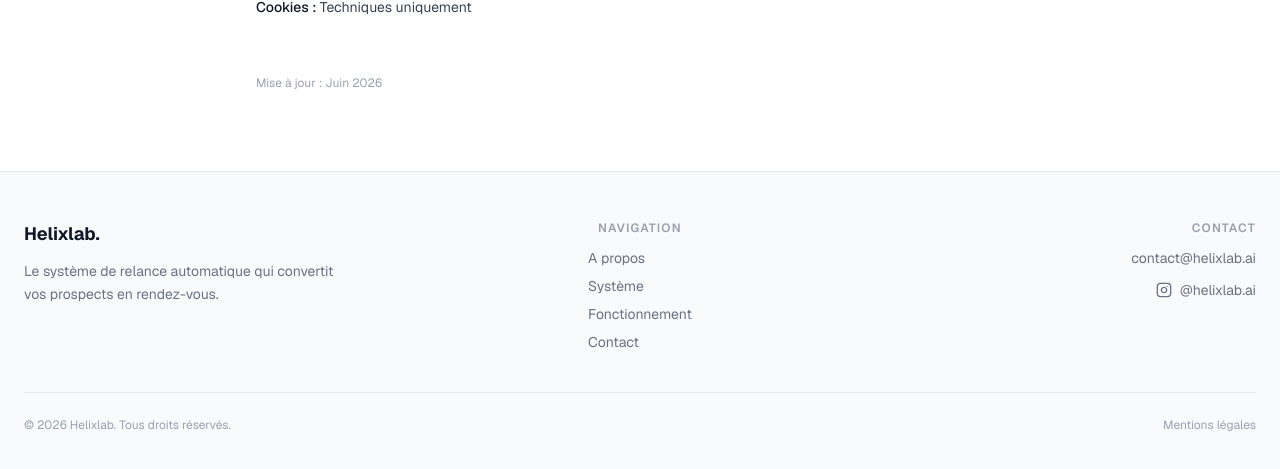
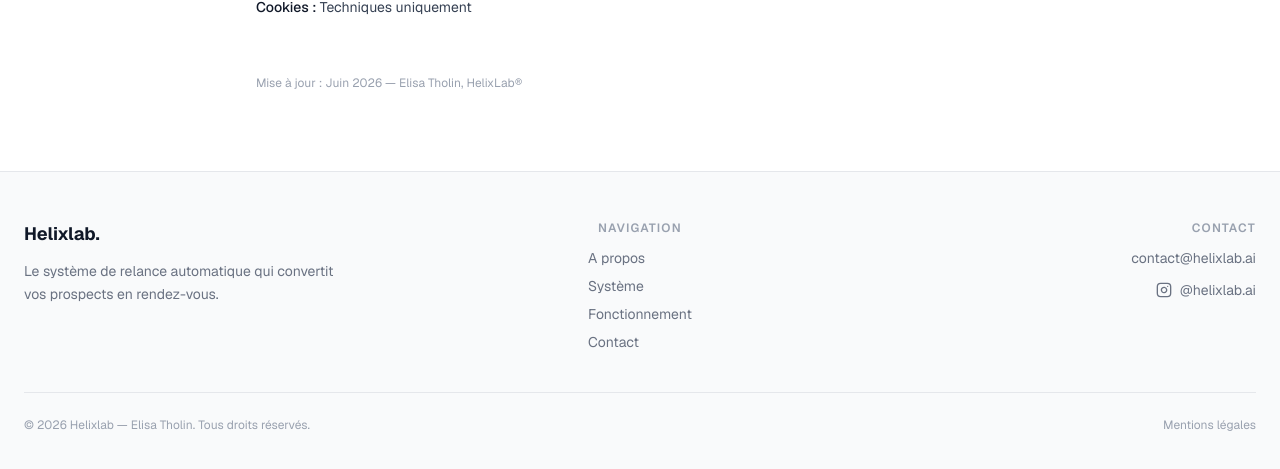
Before and after one commit to Helixlab27/helixlab, a Next.js app: page /mentions-legales in a window 1280 px wide. Shown: the part 1352-1821 px from the top of the page. Built offline with nearby package versions, Linux system fonts and the light colour scheme.

Commit message:
ajouter Elisa Tholin dans footer et mentions légales

```diff
--- a/app/mentions-legales/page.tsx
+++ b/app/mentions-legales/page.tsx
@@ -59,7 +59,7 @@
           </dl>
         </section>
 
-        <p className="text-xs text-gray-400 mt-10">Mise à jour : Juin 2026</p>
+        <p className="text-xs text-gray-400 mt-10">Mise à jour : Juin 2026 — Elisa Tholin, HelixLab®</p>
       </div>
     </main>
   );
--- a/components/ui/footer.tsx
+++ b/components/ui/footer.tsx
@@ -63,7 +63,7 @@
                 {/* Séparateur + copyright */}
                 <div className="mt-10 pt-6 border-t border-gray-200 flex flex-col sm:flex-row items-center justify-between gap-2">
                     <p className="text-xs text-gray-400">
-                        © 2026 Helixlab. Tous droits réservés.
+                        © 2026 Helixlab — Elisa Tholin. Tous droits réservés.
                     </p>
                     <a
                         href="/mentions-legales"
```
